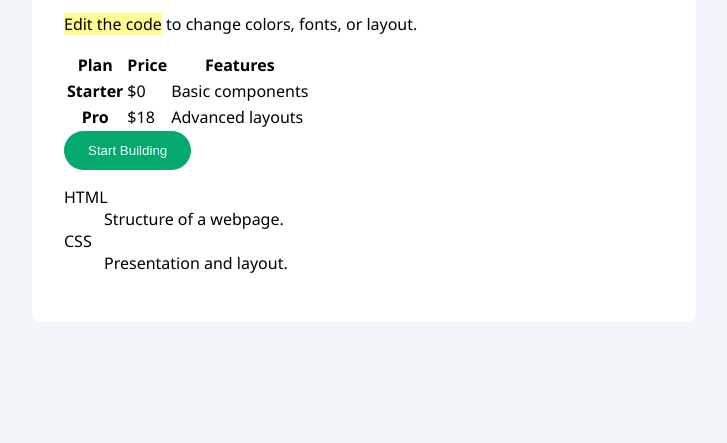
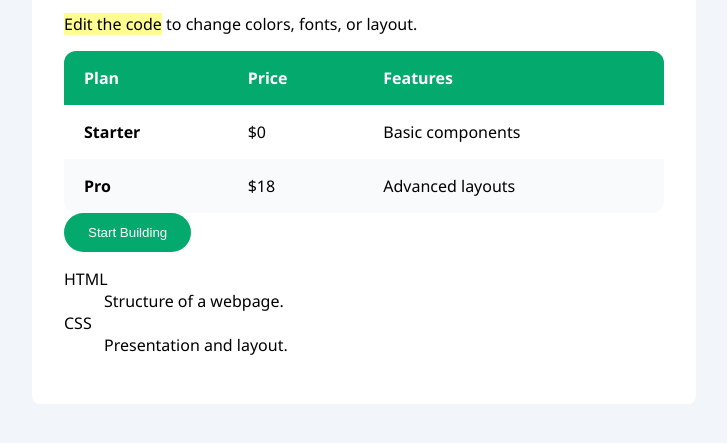
Before and after one commit to anantkpandey/html_css, a plain HTML site: page index.html in a window 1280 px wide. Shown: the part 181-624 px from the top of the page, without its empty margins (276-1003 px from the left). Drawn offline with Linux system fonts and the light colour scheme.

Commit message:
updated stylesheet!

```diff
--- a/styles.css
+++ b/styles.css
@@ -28,3 +28,22 @@ button {
 button:hover {
   background:#028a56;
 }
+
+.pricing {
+  width:100%;
+  border-collapse:collapse;
+  background:#fff;
+  border-radius:12px;
+  overflow:hidden;
+}
+.pricing th, .pricing td {
+  padding:16px 20px;
+  text-align:left;
+}
+.pricing thead {
+  background:#04AA6D;
+  color:#fff;
+}
+.pricing tbody tr:nth-child(even) {
+  background:#f9fafb;
+}
```
